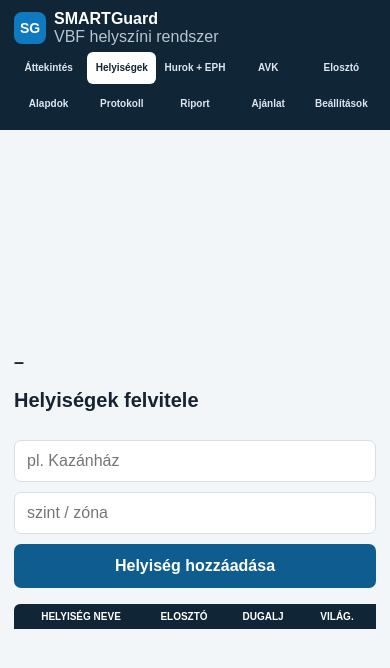
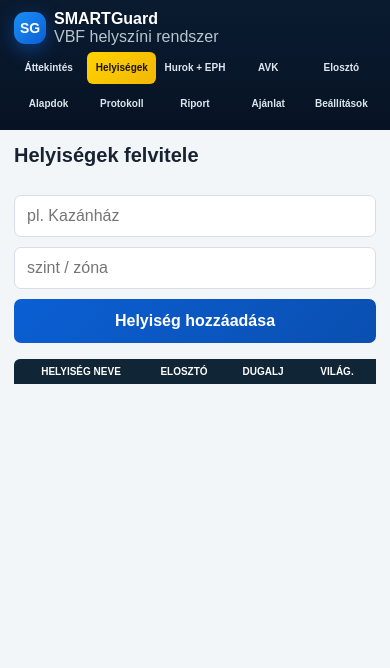
Before and after one commit to smartelectrichungary-vbf/smartguard-mvp, a website: page index.html in a window 390 px wide. Both pictures are taken after a click on the button "Helyiségek". Drawn offline with Linux system fonts and the light colour scheme.

Commit message:
Add files via upload

```diff
--- a/styles.css
+++ b/styles.css
@@ -7,6 +7,8 @@
   --wash: #f3f6f9;
   --blue: #0f5d8f;
   --blue-2: #1478b8;
+  --royal: #0b5fd4;
+  --sky: #1b8ff5;
   --green: #1f9d55;
   --lime: #74b816;
   --yellow: #f2b705;
@@ -44,7 +46,7 @@ button {
 }
 
 .sidebar {
-  background: #102536;
+  background: linear-gradient(180deg, #0a1b30 0%, #071324 100%);
   color: #fff;
   padding: 24px;
   display: flex;
@@ -63,10 +65,13 @@ button {
   place-items: center;
   width: 48px;
   height: 48px;
-  border-radius: 8px;
-  background: #0f7ac0;
-  font-weight: 800;
-}
+  border-radius: 11px;
+  background: linear-gradient(135deg, #1b8ff5, #0b5fd4);
+  box-shadow: 0 6px 18px rgba(11, 95, 212, 0.5);
+  font-weight: 800;
+  overflow: hidden;
+}
+.brand-mark img { width: 36px; height: 36px; object-fit: contain; }
 
 .brand strong,
 .brand span {
@@ -106,8 +111,9 @@ button {
 }
 
 .nav-item.active {
-  background: #ffffff;
-  color: #102536;
+  background: linear-gradient(135deg, #ffd200, #f2b705);
+  color: #1a1500;
+  font-weight: 800;
 }
 
 .site-panel {
@@ -263,7 +269,7 @@ h2 {
 }
 
 .primary {
-  background: var(--blue);
+  background: linear-gradient(135deg, var(--royal), #0a4fb0);
   color: #fff;
 }
 
@@ -819,8 +825,20 @@ h2 {
 }
 
 @media (max-width: 640px) {
+  /* Mobil: a grid sidebar-sora ne nyúljon szét (ne maradjon üres hely a
+     nav alatt a tartalom fölött) – a workspace töltse ki a maradék magasságot */
+  .app-shell {
+    grid-template-rows: auto 1fr;
+  }
   .workspace {
     padding: 14px;
+  }
+
+  /* TABLE nézetekben a topbar el van rejtve mobilon - a section-head mutatja a nézet nevét */
+  .workspace.view-table .topbar {
+    display: none !important;
+    margin: 0 !important;
+    padding: 0 !important;
   }
 
   .topbar,
```
